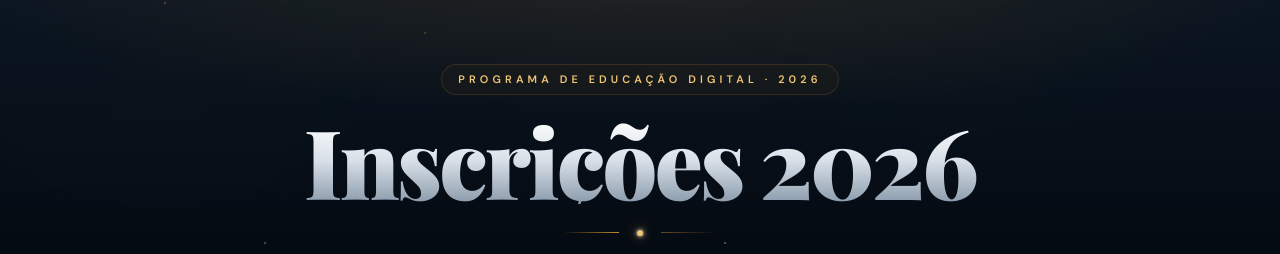
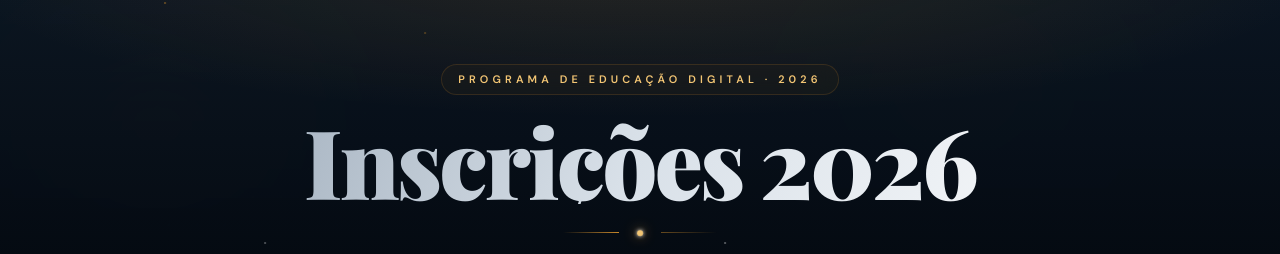
Before and after one commit to Razante21/switch, a website: page public/inicio.html in a window 1280 px wide. Shown: the top 254 px of the page. Drawn offline with nearby package versions, Linux system fonts and the light colour scheme; no server answers; a web font is replaced by a local one.

Commit message:
Add files via upload

```diff
--- a/public/inicio.html
+++ b/public/inicio.html
@@ -133,26 +133,18 @@
     font-size: clamp(3rem, 9vw, 6rem);
     letter-spacing: -.03em;
     line-height: .9;
-    background: linear-gradient(180deg, #fff 0%, #d8e0e8 50%, #8a9aab 100%);
+    background: linear-gradient(110deg,
+      #8a9aab 0%, #d8e0e8 20%, #fff 40%,
+      var(--accent2) 48%, #fff 50%, var(--accent2) 52%,
+      #fff 60%, #d8e0e8 80%, #8a9aab 100%);
+    background-size: 250% 100%;
     -webkit-background-clip: text;
     background-clip: text;
     color: transparent;
-    opacity: 0;
-    animation: fadeUp .7s .25s ease-out forwards;
+    animation: fadeUp .7s .25s ease-out forwards, title-shimmer 6s ease-in-out infinite;
     position: relative;
   }
-  .header h1::before {
-    content: attr(data-titulo);
-    position: absolute; inset: 0;
-    background: linear-gradient(110deg,
-      transparent 30%, var(--accent2) 48%, #fff 50%, var(--accent2) 52%, transparent 70%);
-    background-size: 250% 100%;
-    background-position: var(--shimmer) 0;
-    -webkit-background-clip: text;
-    background-clip: text;
-    color: transparent;
-    animation: title-shimmer 6s ease-in-out infinite;
-  }
+
   @keyframes title-shimmer {
     0%,20% { --shimmer: -50%; }
     50%    { --shimmer: 150%; }
@@ -426,9 +418,7 @@ async function carregarPolos() {
 
     // Atualiza datas e título do Edge Config
     if (configs.titulo) {
-      const el = document.getElementById('tituloInscricoes');
-      el.textContent = configs.titulo;
-      el.setAttribute('data-titulo', configs.titulo);
+      document.getElementById('tituloInscricoes').textContent = configs.titulo;
     }
     if (configs.eyebrow)  document.getElementById('eyebrowTexto').textContent     = configs.eyebrow;
     if (configs.data24) document.getElementById('data24').textContent = configs.data24;
```
Also changed, not shown: public/polo.html (+1 -17 lines).
